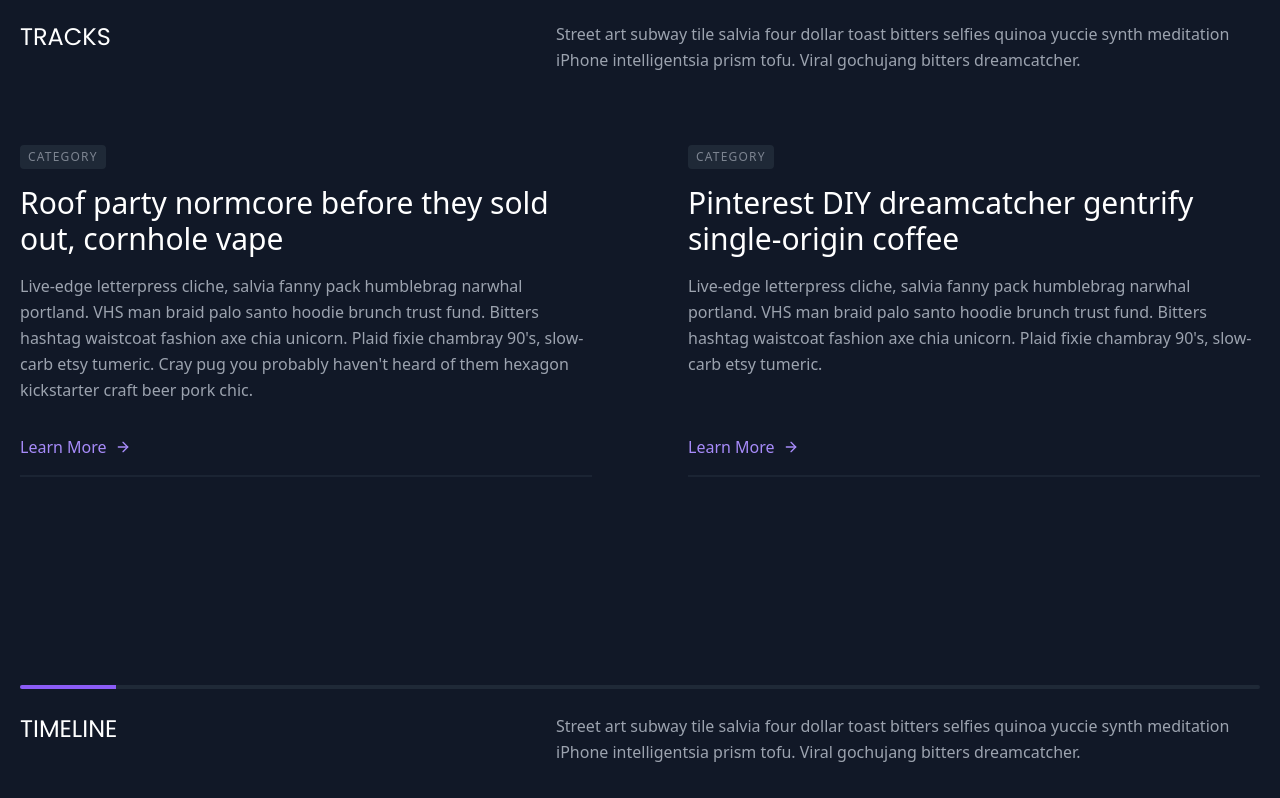
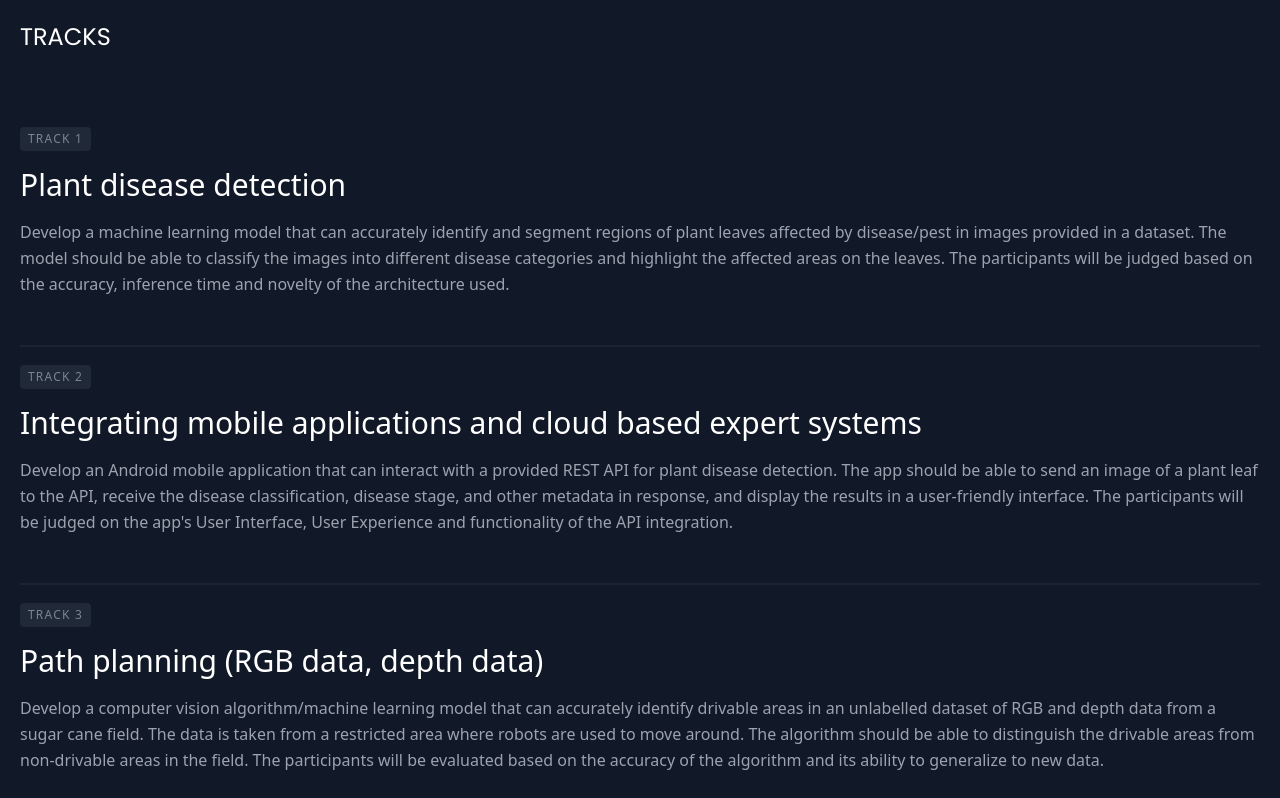
Before and after one commit to Kiruthik-coder/Website-for-Agrithon-Hck.github.io, a plain HTML site: page index.html in a window 1280 px wide. Shown: the part 802-1600 px from the top of the page. Drawn offline with nearby package versions, Linux system fonts and the light colour scheme.

Commit message:
Track update

```diff
--- a/index.html
+++ b/index.html
@@ -73,38 +73,28 @@
                 </div>
                 <div class="flex flex-wrap sm:flex-row flex-col py-6 mb-12">
                   <h1 class="sm:w-2/5 text-white title-font font-poppins text-2xl mb-2 sm:mb-0">TRACKS</h1>
-                  <p class="sm:w-3/5 leading-relaxed text-base sm:pl-10 pl-0 font-poppins">Street art subway tile salvia four dollar toast bitters selfies quinoa yuccie synth meditation iPhone intelligentsia prism tofu. Viral gochujang bitters dreamcatcher.</p>
+                  <!-- <p class="sm:w-3/5 leading-relaxed text-base sm:pl-10 pl-0 font-poppins">Street art subway tile salvia four dollar toast bitters selfies quinoa yuccie synth meditation iPhone intelligentsia prism tofu. Viral gochujang bitters dreamcatcher.</p> -->
                 </div>
-              </div>
-          <div class="flex flex-wrap -m-12">
-            <div class="p-12 md:w-1/2 flex flex-col items-start">
-              <span class="inline-block py-1 px-2 rounded bg-gray-800 text-gray-400 text-opacity-75 text-xs font-poppins tracking-widest">CATEGORY</span>
-              <h2 class="sm:text-3xl text-2xl title-font font-poppins text-white mt-4 mb-4 ">Roof party normcore before they sold out, cornhole vape</h2>
-              <p class="leading-relaxed mb-8 font-poppins">Live-edge letterpress cliche, salvia fanny pack humblebrag narwhal portland. VHS man braid palo santo hoodie brunch trust fund. Bitters hashtag waistcoat fashion axe chia unicorn. Plaid fixie chambray 90's, slow-carb etsy tumeric. Cray pug you probably haven't heard of them hexagon kickstarter craft beer pork chic.</p>
-              <div class="flex items-center flex-wrap pb-4 mb-4 border-b-2 border-gray-800 border-opacity-75 mt-auto w-full">
-                <a class="text-purple-400 inline-flex items-center">Learn More
-                  <svg class="w-4 h-4 ml-2" viewBox="0 0 24 24" stroke="currentColor" stroke-width="2" fill="none" stroke-linecap="round" stroke-linejoin="round">
-                    <path d="M5 12h14"></path>
-                    <path d="M12 5l7 7-7 7"></path>
-                  </svg>
-                </a>
-              </div>
+            </div>
 
-            </div>
-            <div class="p-12 md:w-1/2 flex flex-col items-start">
-              <span class="inline-block py-1 px-2 rounded bg-gray-800 text-gray-400 text-opacity-75 text-xs font-poppins tracking-widest">CATEGORY</span>
-              <h2 class="sm:text-3xl text-2xl title-font font-poppins text-white mt-4 mb-4">Pinterest DIY dreamcatcher gentrify single-origin coffee</h2>
-              <p class="leading-relaxed mb-8 font-poppins">Live-edge letterpress cliche, salvia fanny pack humblebrag narwhal portland. VHS man braid palo santo hoodie brunch trust fund. Bitters hashtag waistcoat fashion axe chia unicorn. Plaid fixie chambray 90's, slow-carb etsy tumeric.</p>
-              <div class="flex items-center flex-wrap pb-4 mb-4 border-b-2 border-gray-800 border-opacity-75 mt-auto w-full">
-                <a class="text-purple-400 inline-flex items-center">Learn More
-                  <svg class="w-4 h-4 ml-2" viewBox="0 0 24 24" stroke="currentColor" stroke-width="2" fill="none" stroke-linecap="round" stroke-linejoin="round">
-                    <path d="M5 12h14"></path>
-                    <path d="M12 5l7 7-7 7"></path>
-                  </svg>
-                </a>
-              </div>
-            </div>
-          </div>
+
+
+            <span class="inline-block py-1 px-2 rounded bg-gray-800 text-gray-400 text-opacity-75 text-xs font-poppins tracking-widest">TRACK 1</span>
+            <h2 class="sm:text-3xl text-2xl title-font font-poppins text-white mt-4 mb-4 ">Plant disease detection </h2>
+            <p class="leading-relaxed mb-8 font-poppins">Develop a machine learning model that can accurately identify and segment regions of plant leaves affected by disease/pest in images provided in a dataset. The model should be able to classify the images into different disease categories and highlight the affected areas on the leaves. The participants will be judged based on the accuracy, inference time and novelty of the architecture used.</p>
+            <div class="flex items-center flex-wrap pb-4 mb-4 border-b-2 border-gray-800 border-opacity-75 mt-auto w-full"></div>
+
+
+            <span class="inline-block py-1 px-2 rounded bg-gray-800 text-gray-400 text-opacity-75 text-xs font-poppins tracking-widest">TRACK 2</span>
+            <h2 class="sm:text-3xl text-2xl title-font font-poppins text-white mt-4 mb-4">Integrating mobile applications and cloud based expert systems</h2>
+            <p class="leading-relaxed mb-8 font-poppins">Develop an Android mobile application that can interact with a provided REST API for plant disease detection. The app should be able to send an image of a plant leaf to the API, receive the disease classification, disease stage, and other metadata in response, and display the results in a user-friendly interface. The participants will be judged on the app's User Interface, User Experience and functionality of the API integration.</p>
+            <div class="flex items-center flex-wrap pb-4 mb-4 border-b-2 border-gray-800 border-opacity-75 mt-auto w-full"></div>
+
+            <span class="inline-block py-1 px-2 rounded bg-gray-800 text-gray-400 text-opacity-75 text-xs font-poppins tracking-widest">TRACK 3</span>
+            <h2 class="sm:text-3xl text-2xl title-font font-poppins text-white mt-4 mb-4">Path planning (RGB data, depth data)</h2>
+            <p class="leading-relaxed mb-8 font-poppins">Develop a computer vision algorithm/machine learning model that can accurately identify drivable areas in an unlabelled dataset of RGB and depth data from a sugar cane field. The data is taken from a restricted area where robots are used to move around. The algorithm should be able to distinguish the drivable areas from non-drivable areas in the field. The participants will be evaluated based on the accuracy of the algorithm and its ability to generalize to new data. </p>
+            <div class="flex items-center flex-wrap pb-4 mb-4 border-b-2 border-gray-800 border-opacity-75 mt-auto w-full"></div>
+
         </div>
       </section>
 
@@ -341,7 +331,11 @@
             <!-- <svg xmlns="http://www.w3.org/2000/svg" fill="none" stroke="currentColor" stroke-linecap="round" stroke-linejoin="round" stroke-width="2" class="w-10 h-10 text-white p-2 bg-purple-500 rounded-full" viewBox="0 0 24 24"> -->
               <path d="M12 2L2 7l10 5 10-5-10-5zM2 17l10 5 10-5M2 12l10 5 10-5"></path>
             </svg>
-            <span class="ml-3 text-xl">Tailblocks</span>
+            <span class="ml-3 text-xl">
+              <h1 class="font-poppins">
+              Agrithon
+            </h1>
+            </span>
           </a>
           <p class="text-sm text-gray-400 sm:ml-4 sm:pl-4 sm:border-l-2 sm:border-gray-800 sm:py-2 sm:mt-0 mt-4">© 2022
             <a href="https://twitter.com/knyttneve" class="text-gray-500 ml-1" target="_blank" rel="noopener noreferrer">@</a>
```
